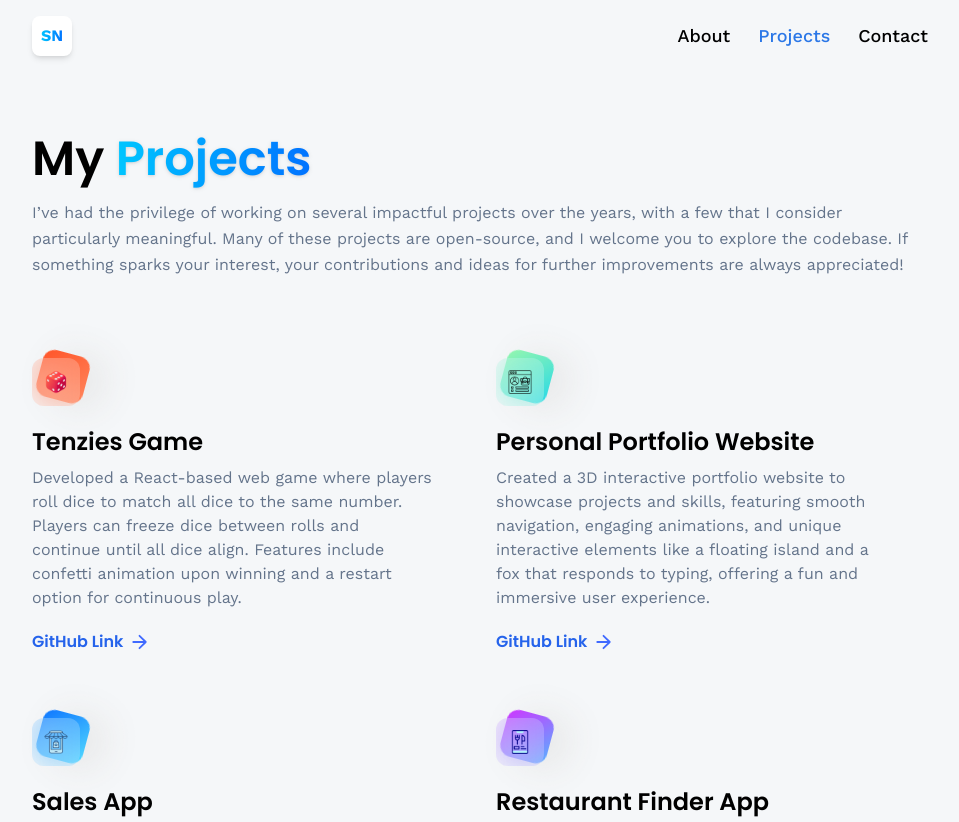
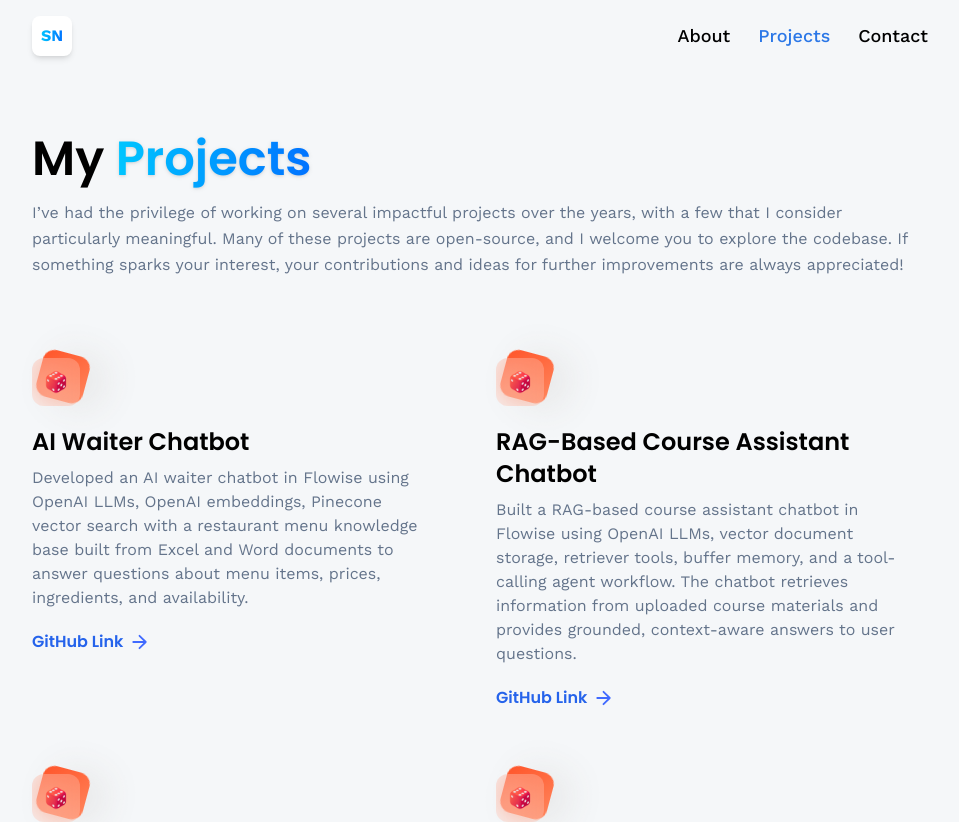
Before and after one commit to nayakshreya/nayakshreya.github.io, a React (Vite) app: page /projects in a window 1280 px wide. Shown: the top 822 px of the page, without its empty margins (160-1119 px from the left). Built offline with nearby package versions, Linux system fonts and the light colour scheme.

Commit message:
Update index.js

```diff
--- a/src/constants/index.js
+++ b/src/constants/index.js
@@ -244,6 +244,25 @@ export const projects = [
     {
         iconUrl: dice,
         theme: 'btn-back-red',
+        name: 'AI Waiter Chatbot',
+        description: 'Developed an AI waiter chatbot in Flowise using OpenAI LLMs, OpenAI embeddings, Pinecone vector search with a restaurant menu knowledge base built from Excel and Word documents to answer questions about menu items, prices, ingredients, and availability.',
+        link: 'https://cloud.flowiseai.com/chatbot/48c342f9-e874-43a1-8012-7aa0bd7a6423',
+    },{
+        iconUrl: dice,
+        theme: 'btn-back-red',
+        name: 'RAG-Based Course Assistant Chatbot',
+        description: 'Built a RAG-based course assistant chatbot in Flowise using OpenAI LLMs, vector document storage, retriever tools, buffer memory, and a tool-calling agent workflow. The chatbot retrieves information from uploaded course materials and provides grounded, context-aware answers to user questions.',
+        link: 'https://cloud.flowiseai.com/chatbot/c78d0381-4ada-45f5-b41a-4d4fb21faeaa',
+    },{
+        iconUrl: dice,
+        theme: 'btn-back-red',
+        name: 'Multimodal Restaurant Menu Extraction Pipeline',
+        description: 'Created a multimodal restaurant menu extraction pipeline in Google Colab using the OpenAI Responses API, base64-encoded image inputs, structured parsing, Pydantic schemas, pandas, and Excel export. The pipeline converts menu images into structured data containing category, subcategory, item name, description, and price.',
+        link: '',
+    },
+    {
+        iconUrl: dice,
+        theme: 'btn-back-red',
         name: 'Tenzies Game',
         description: 'Developed a React-based web game where players roll dice to match all dice to the same number. Players can freeze dice between rolls and continue until all dice align. Features include confetti animation upon winning and a restart option for continuous play.',
         link: 'https://github.com/nayakshreya/tenzies-game',
```
